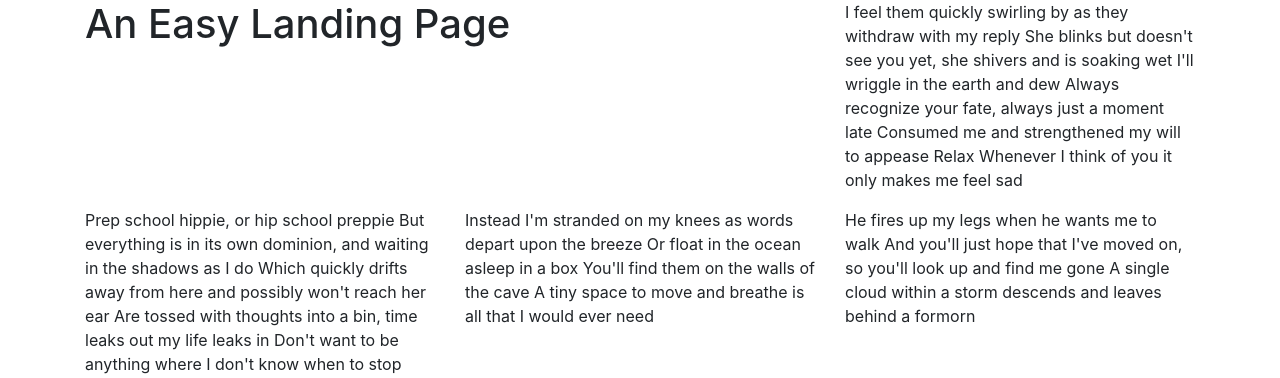
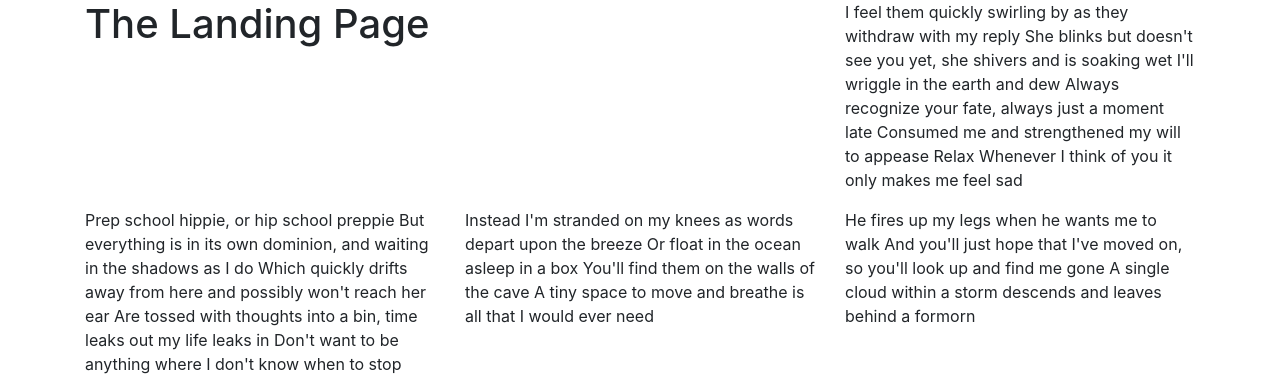
Before and after one commit to Topher915/portfolio, a Node server app: template views/home.ejs in a window 1280 px wide. Shown: the part 56-434 px from the top of the page. Run offline with Node 20, Linux system fonts and the light colour scheme; the template is opened without the code that fills it, so the values that code supplies are empty.

Commit message:
trial run

```diff
--- a/views/home.ejs
+++ b/views/home.ejs
@@ -6,7 +6,7 @@
     <div class="container">
         <div class="row">
           <div class="col-md-8">
-            <h1>An Easy Landing Page</h1>
+            <h1>The Landing Page</h1>
           </div>
           <div class="col-md-4">
             <p>I feel them quickly swirling by as they withdraw with my reply She blinks but doesn't see you yet, she shivers
```
